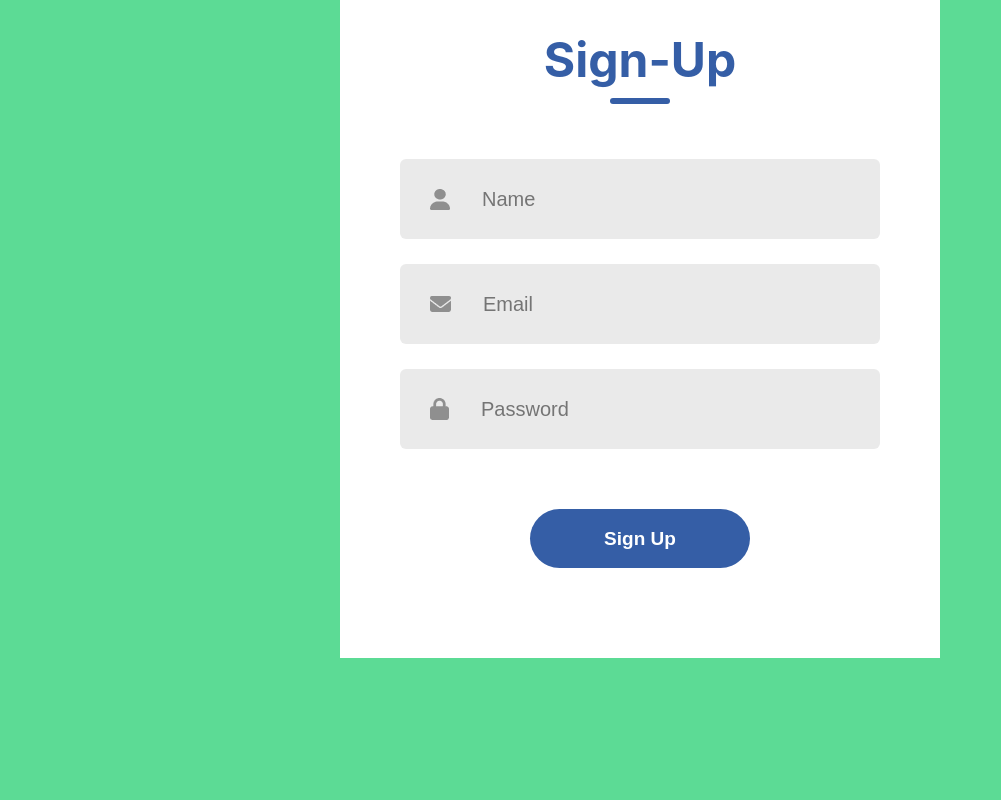
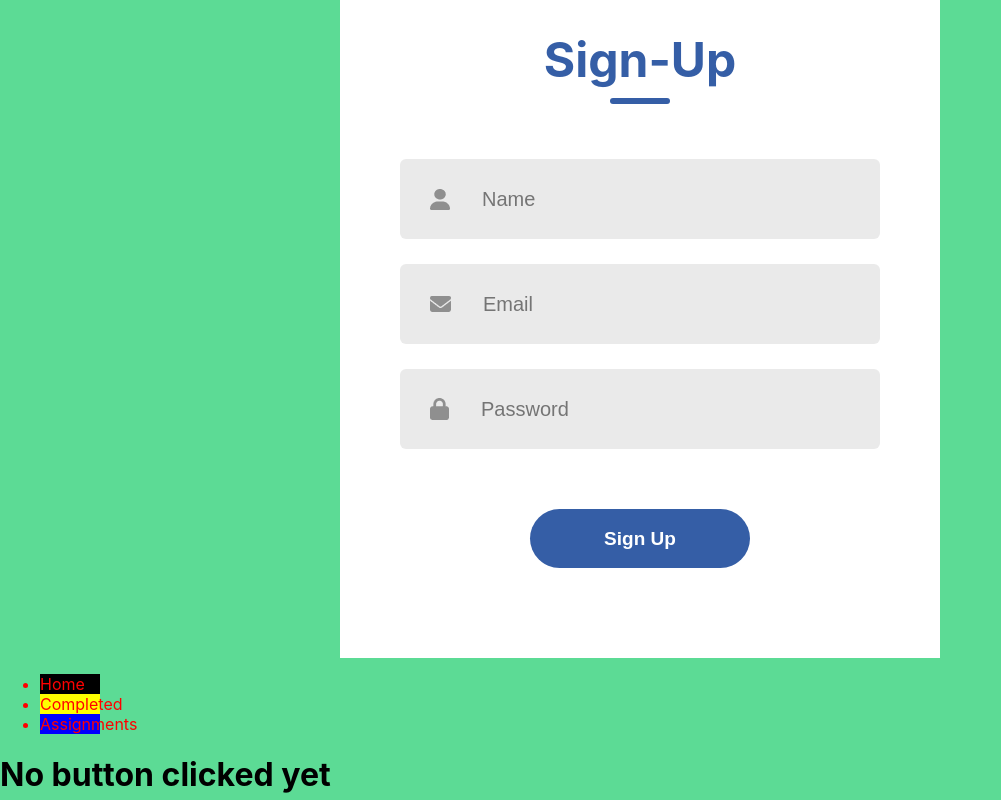
Before and after one commit to poravoz/Roam-Rover, a React (Create React App) app in the folder data-entry-form/: page / in a window 1280 px wide. Shown: the part 200-1000 px from the top of the page, without its empty margins (0-1001 px from the left). Built offline with nearby package versions, Linux system fonts and the light colour scheme.

Commit message:
Update App.tsx

```diff
--- a/data-entry-form/src/App.tsx
+++ b/data-entry-form/src/App.tsx
@@ -1,9 +1,50 @@
+import { useState } from 'react';
+import ButtonList from './Components/ButtonMenu/ButtonsList';
 import LoginSignUp from './Components/SignUp/Signup';
 
+
+const buttonsProperties = [
+  {
+    title: 'Home',
+    color: 'black',
+    width: 60,
+    height: 20,
+  },
+  {
+    title: 'Completed',
+    color: 'yellow',
+    width: 60,
+    height: 20,
+  },
+  {
+    title: 'Assignments',
+    color: 'blue',
+    width: 60,
+    height: 20,
+  },
+]
+
+
+
 function App() {
+  const [clickedButton, setClickedButton] = useState('');
+
+  const elementClick =  (event: React.MouseEvent<HTMLLIElement>) => {
+    event.preventDefault();
+
+    const leElement: HTMLLIElement = event.currentTarget;
+    setClickedButton(leElement.innerText);
+  };
+
   return (
     <div>
       <LoginSignUp/>
+      <ButtonList buttons={buttonsProperties} onClickCallback={elementClick}/>
+      <h1>
+        {
+          clickedButton !== "" ? `You have clicked "${clickedButton}"`: "No button clicked yet"
+        }
+      </h1>
     </div>
   );
 }
```
